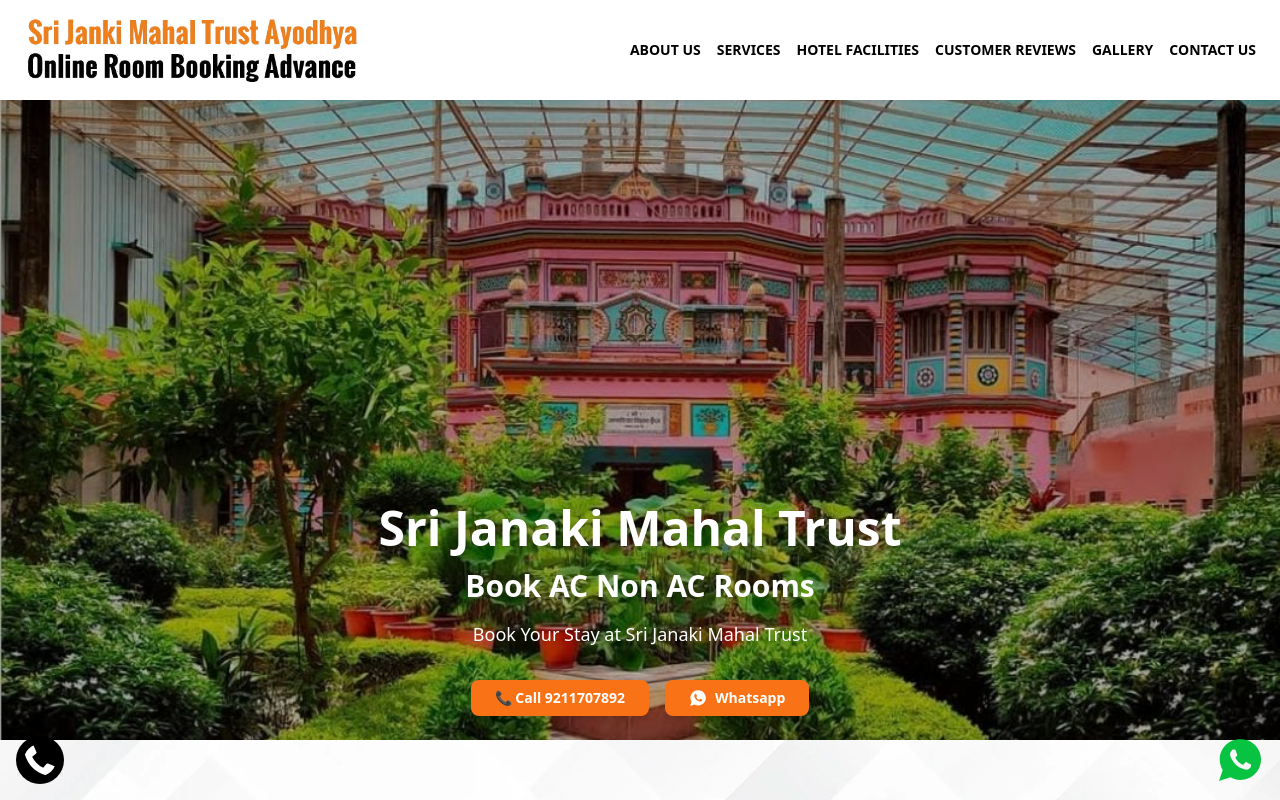
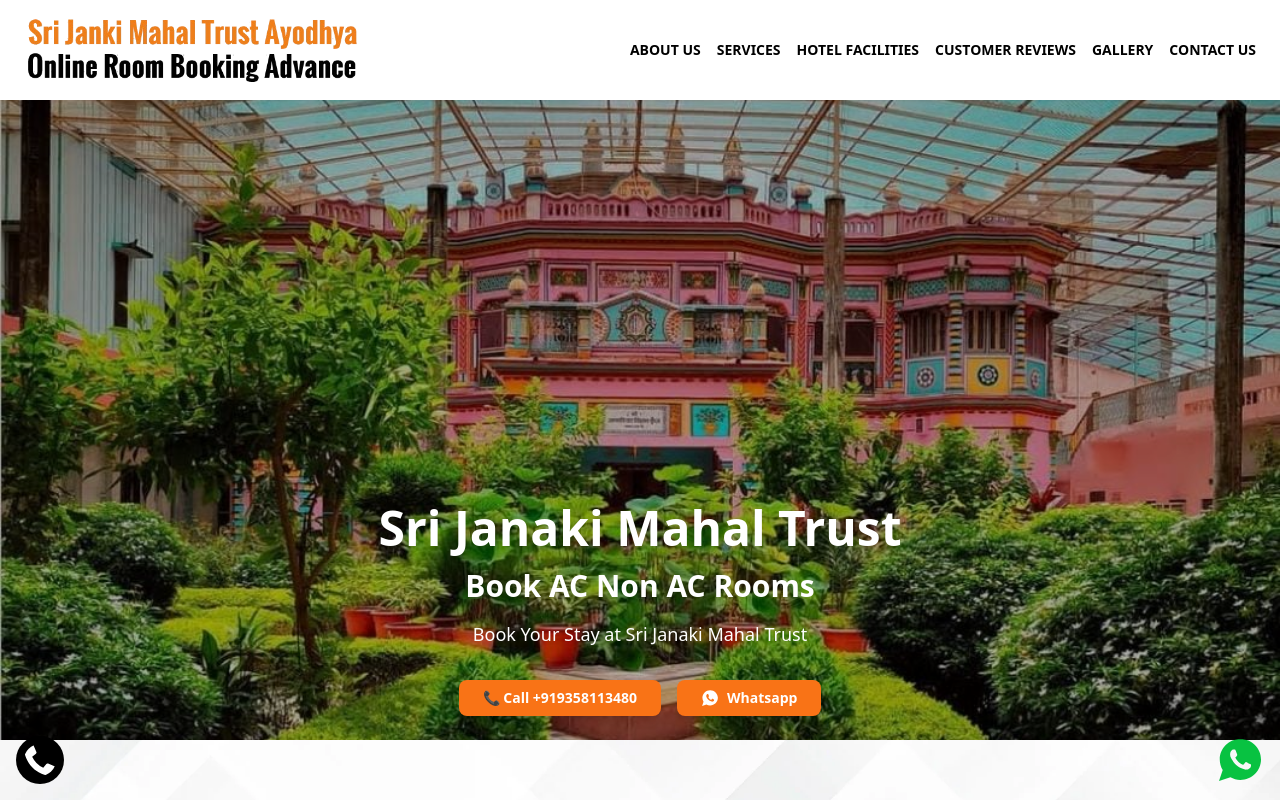
Before and after one commit to devphilex/Sri-Janaki-Mahal-Trust, a React (Create React App) app: page / in a window 1280 px wide. Shown: the top 800 px of the page. Built offline with nearby package versions, Linux system fonts and the light colour scheme.

Commit message:
Update HomeImageComponent.js

```diff
--- a/src/Components/HomeImageComponent.js
+++ b/src/Components/HomeImageComponent.js
@@ -67,12 +67,12 @@
           ref={buttonsRef}
           className="flex flex-wrap justify-center gap-4 mt-4"
         >
-          <a href="tel:9211707892">
+          <a href="tel:+919358113480">
             <button className="bg-orange-500 hover:bg-orange-600 text-white text-sm px-6 py-2 rounded-lg font-semibold shadow-lg transition">
-              📞 Call 9211707892
+              📞 Call +919358113480
             </button>
           </a>
-          <a href="https://wa.me/9211707892">
+          <a href="https://wa.me/+919358113480">
             <button className="bg-orange-500 hover:bg-orange-600 text-white text-sm px-6 py-2 rounded-lg font-semibold shadow-lg transition flex items-center gap-2">
               <IoLogoWhatsapp size={18} /> Whatsapp
             </button>
```
